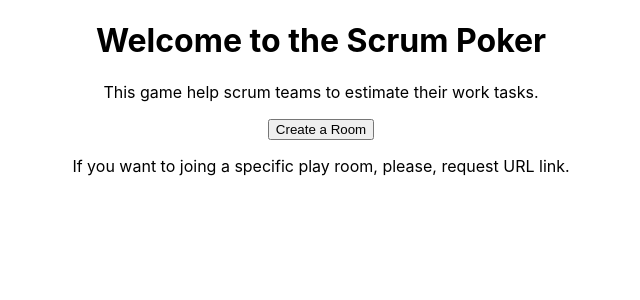
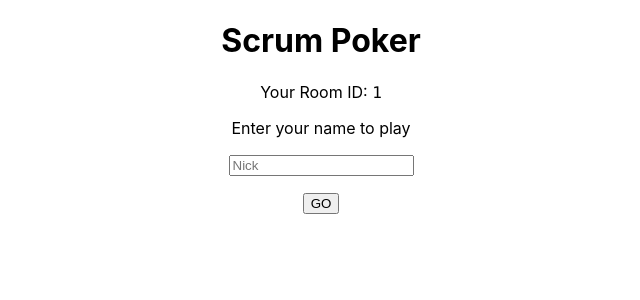
Before and after one commit to inperegelion/scrum_poker, a React (Create React App) app in the folder client/: page /room/1/name in a window 1280 px wide. Shown: the top 300 px of the page, without its empty margins (319-959 px from the left). Built offline with nearby package versions, Linux system fonts and the light colour scheme.

Commit message:
routing and navigation added

```diff
--- a/client/package.json
+++ b/client/package.json
@@ -12,6 +12,7 @@
     "@types/react-dom": "^18.0.0",
     "react": "^18.2.0",
     "react-dom": "^18.2.0",
+    "react-router-dom": "6",
     "react-scripts": "5.0.1",
     "typescript": "^4.4.2",
     "web-vitals": "^2.1.0"
--- a/client/src/App.tsx
+++ b/client/src/App.tsx
@@ -1,21 +1,32 @@
 import { useState } from "react";
+import { BrowserRouter, Routes, Route } from "react-router-dom";
 
 import { RoomContext } from "./contexts/roomContext";
 import { WelcomingPage } from "./components/WelcomingPage";
 import { RoomNameEntry } from "./components/RoomNameEntry";
 
+import { UsernameContext } from "./contexts/userContext";
+import { Poker } from "./components/Poker";
 import { Room } from "./interfaces";
 import "./App.css";
 
 function App() {
   const [room, setRoom] = useState<Room>({} as Room);
-  const isRoomAvailable = Boolean(room._id);
+  const [name, setName] = useState<string>("");
 
   return (
     <RoomContext.Provider value={{ room, setRoom }}>
-      <div className="App">
-        {isRoomAvailable ? <RoomNameEntry /> : <WelcomingPage />}
-      </div>
+      <UsernameContext.Provider value={{ name, setName }}>
+        <div className="App">
+          <BrowserRouter>
+            <Routes>
+              <Route path="/" element={<WelcomingPage />} />
+              <Route path="room/:roomId" element={<Poker />} />
+              <Route path="room/:roomId/name" element={<RoomNameEntry />} />
+            </Routes>
+          </BrowserRouter>
+        </div>
+      </UsernameContext.Provider>
     </RoomContext.Provider>
   );
 }
--- a/client/src/components/CreateRoomButton/index.tsx
+++ b/client/src/components/CreateRoomButton/index.tsx
@@ -1,13 +1,16 @@
 import { FC, useContext } from "react";
+import { useNavigate } from "react-router-dom";
 import api from "../../api";
 import { RoomContext } from "../../contexts/roomContext";
 
 export const CreateRoomButton: FC = () => {
   const { setRoom } = useContext(RoomContext);
+  const navigate = useNavigate();
 
   const handleCreateRoom = async () => {
     const response = await api.createRoom();
     setRoom(response.room);
+    navigate(`room/${response.room._id}/name`);
   };
 
   return <button onClick={handleCreateRoom}>Create a Room</button>;
--- /dev/null
+++ b/client/src/components/Poker/index.tsx
@@ -0,0 +1,22 @@
+import { FC, useContext, useEffect } from "react";
+import { useParams, useNavigate } from "react-router-dom";
+import { UsernameContext } from "../../contexts/userContext";
+
+export const Poker: FC = () => {
+  const navigate = useNavigate();
+  const { name } = useContext(UsernameContext);
+  const { roomId } = useParams();
+
+  useEffect(() => {
+    if (!name) navigate(`/room/${roomId}/name`);
+    // refresh room data on first render
+  }, [name, roomId, navigate]);
+
+  return (
+    <div>
+      poker
+      <br />
+      name: {name}
+    </div>
+  );
+};
--- a/client/src/components/ProceedToGameButton/index.tsx
+++ b/client/src/components/ProceedToGameButton/index.tsx
@@ -5,11 +5,13 @@ import api from "../../api";
 interface Props {
   roomId: Room["_id"];
   name: string;
+  callback: () => unknown;
 }
 
-export const ProceedToGameButton: FC<Props> = ({ roomId, name }) => {
-  function addUser() {
-    api.addUserToRoom(roomId, name);
+export const ProceedToGameButton: FC<Props> = ({ roomId, name, callback }) => {
+  async function addUser() {
+    await api.addUserToRoom(roomId, name);
+    callback();
   }
 
   return <button onClick={addUser}>GO</button>;
--- a/client/src/components/RoomNameEntry/index.tsx
+++ b/client/src/components/RoomNameEntry/index.tsx
@@ -1,10 +1,15 @@
-import { ChangeEvent, FC, useContext, useState } from "react";
-import { RoomContext } from "../../contexts/roomContext";
+import { ChangeEvent, FC, useContext } from "react";
+import { useNavigate, useParams } from "react-router-dom";
+import { UsernameContext } from "../../contexts/userContext";
 import { ProceedToGameButton } from "../ProceedToGameButton";
 
 export const RoomNameEntry: FC = () => {
-  const [name, setName] = useState<string>("");
-  const { room } = useContext(RoomContext);
+  const navigate = useNavigate();
+
+  const { name, setName } = useContext(UsernameContext);
+  const { roomId } = useParams();
+
+  if (!roomId) navigate("/");
 
   function onNameInputChange(event: ChangeEvent<HTMLInputElement>) {
     const nameDraft = event.currentTarget.value;
@@ -15,16 +20,22 @@ export const RoomNameEntry: FC = () => {
     <div>
       <h1>Scrum Poker</h1>
       <p>
-        Your Room ID: <code>{room._id}</code>
+        Your Room ID: <code>{roomId}</code>
       </p>
       <p>Enter your name to play</p>
-      <input
-        type="text"
-        placeholder="Nick"
-        value={name}
-        onChange={onNameInputChange}
+      <p>
+        <input
+          type="text"
+          placeholder="Nick"
+          value={name}
+          onChange={onNameInputChange}
+        />
+      </p>
+      <ProceedToGameButton
+        roomId={roomId || ""}
+        name={name}
+        callback={() => navigate(`/room/${roomId}`)}
       />
-      <ProceedToGameButton roomId={room._id} name={name} />
     </div>
   );
 };
--- a/client/src/contexts/userContext.ts
+++ b/client/src/contexts/userContext.ts
@@ -1,8 +1,7 @@
 import React, { Dispatch } from "react";
-import { User } from "../interfaces";
 
 interface IUsernameContext {
-  name: User;
+  name: string;
   setName: Dispatch<React.SetStateAction<string>>;
 }
 
```
Also changed, not shown: 1 other file (tests, documents, lock files or other folders).
